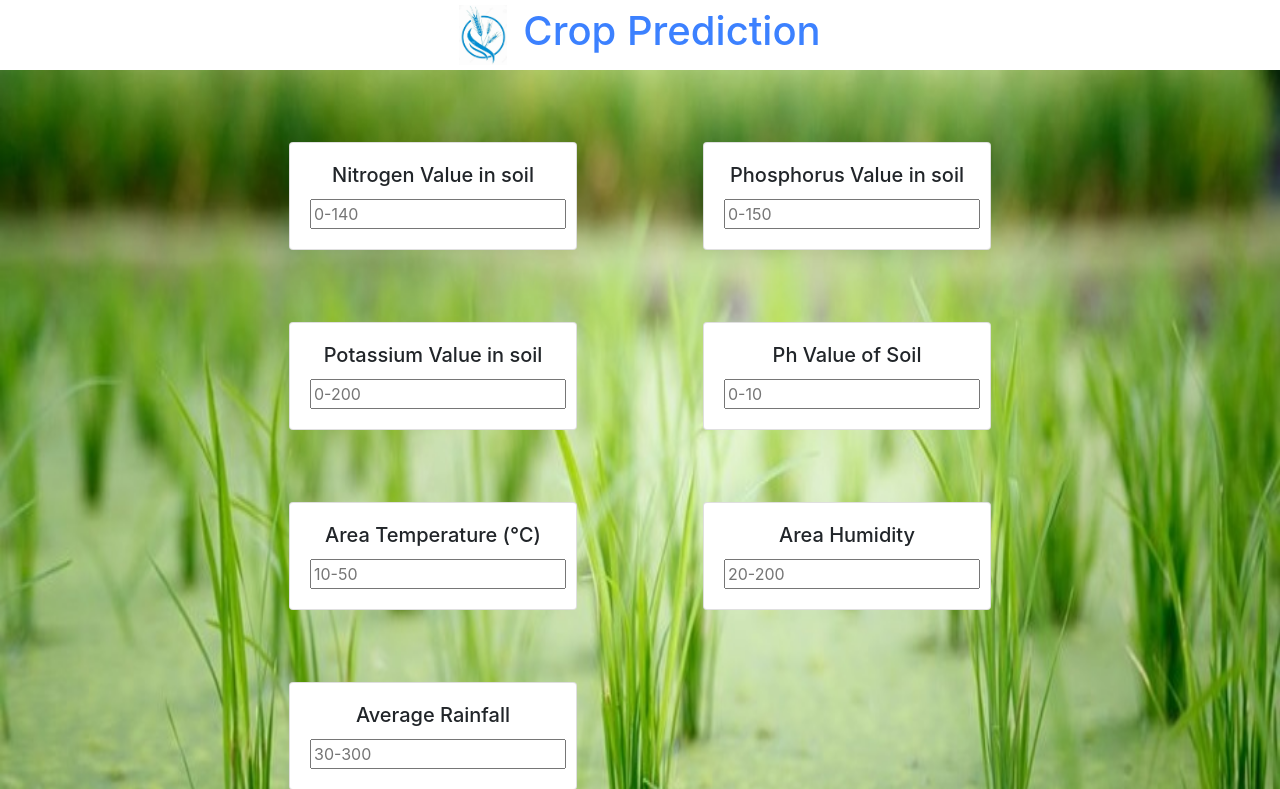
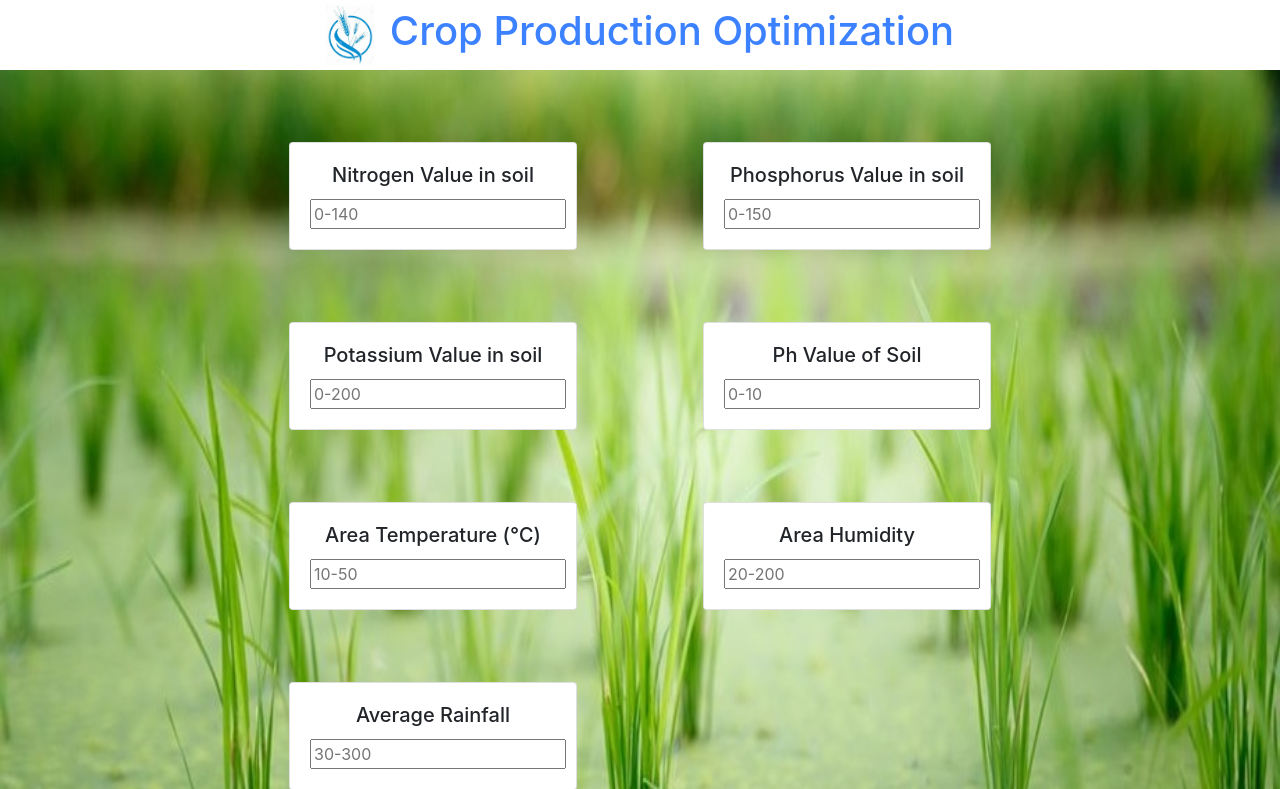
Before and after one commit to g0urav-hustler/Crop-Production-Optimization, a Flask app: page / in a window 1280 px wide. Shown: the top 789 px of the page. Run offline with Flask 2, Linux system fonts and the light colour scheme; parts of the project's set-up code (start-up, migrations or seed data) failed here and were passed over; some libraries are stand-ins or nearby versions.

Commit message:
create readme file

```diff
--- a/templates/index.html
+++ b/templates/index.html
@@ -26,7 +26,7 @@
   <!-- As a heading -->
   <div class="head">
     <img class="logo" src="{{url_for('static', filename='logo.jpg')}}" align="middle" />
-    <h1>Crop Prediction</h1>
+    <h1>Crop Production Optimization</h1>
   </div>
 
   <br><br><br>
```
Also changed, not shown: README.md, readme source/web image.png (added).
